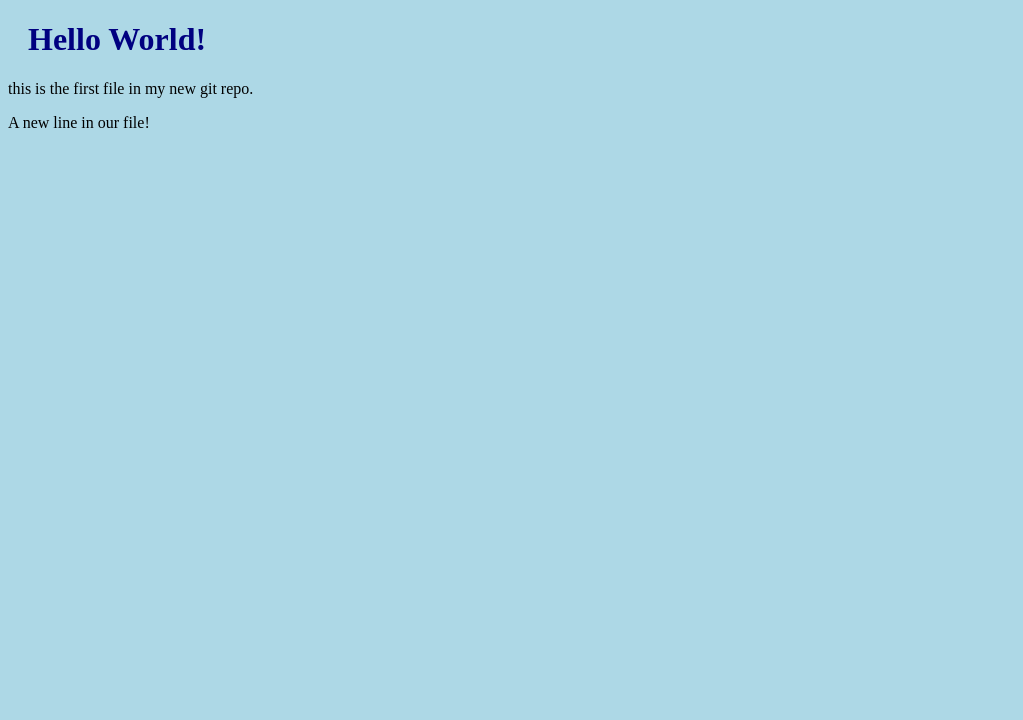
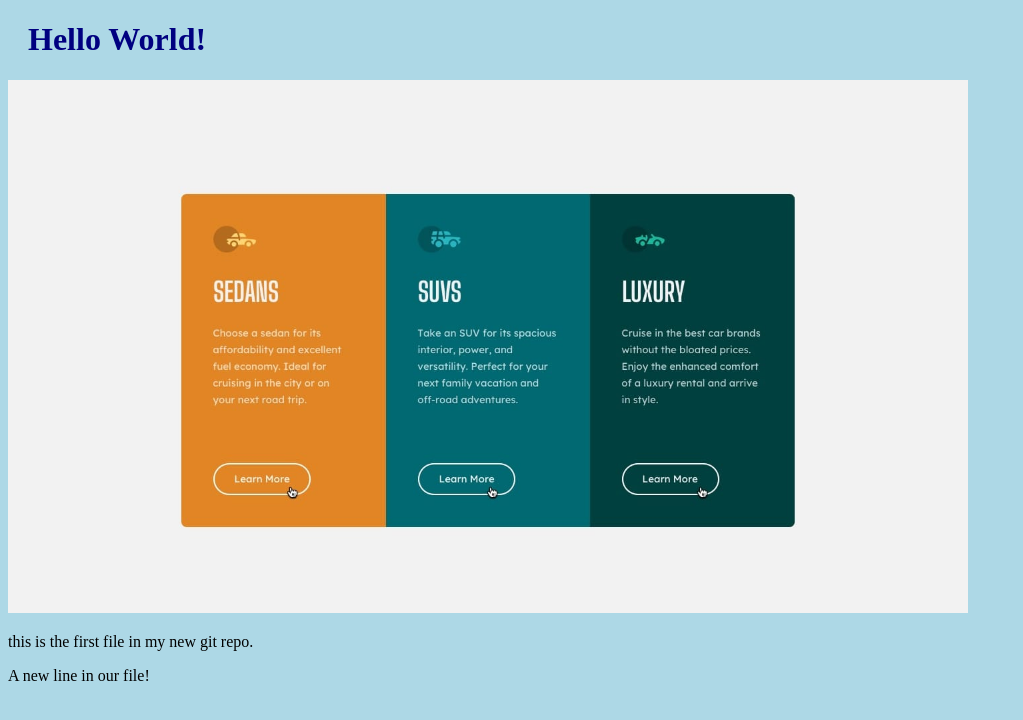
Before and after one commit to mohamed-alzikri/hello-world, a plain HTML site: page index.html in a window 1280 px wide. Shown: the whole page, without its empty margins (0-1023 px from the left). Drawn offline with Linux system fonts and the light colour scheme.

Commit message:
Added image to hello world

```diff
--- a/index.html
+++ b/index.html
@@ -10,6 +10,8 @@
 </head>
 <body>
     <h1>Hello World!</h1>
+    <div><img src="active-states.jpg" alt="hello world from space"
+        style="width: 100%; max-width: 960px;"></div>
     <p>this is the first file in my new git repo.</p>
     <p>A new line in our file!</p>
 </body>
```
Also changed, not shown: active-states.jpg (added), 1 other file.
